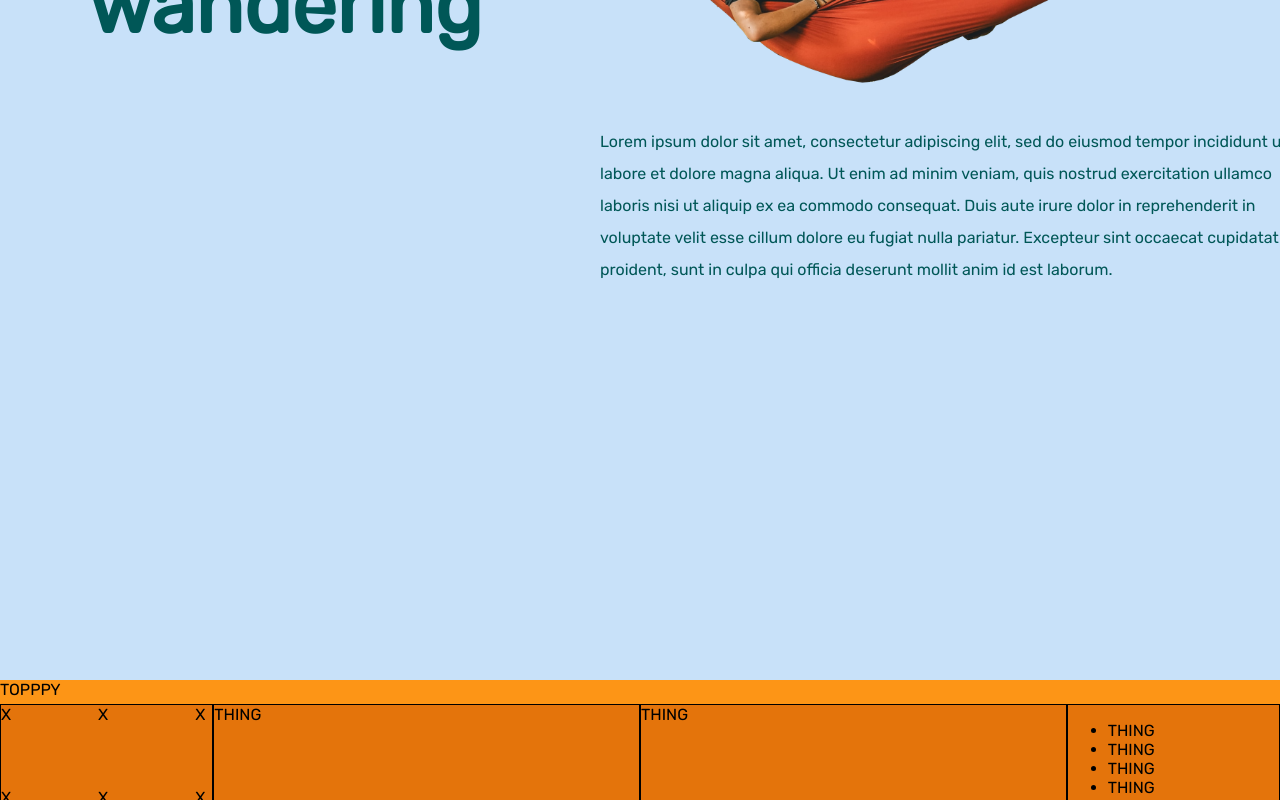
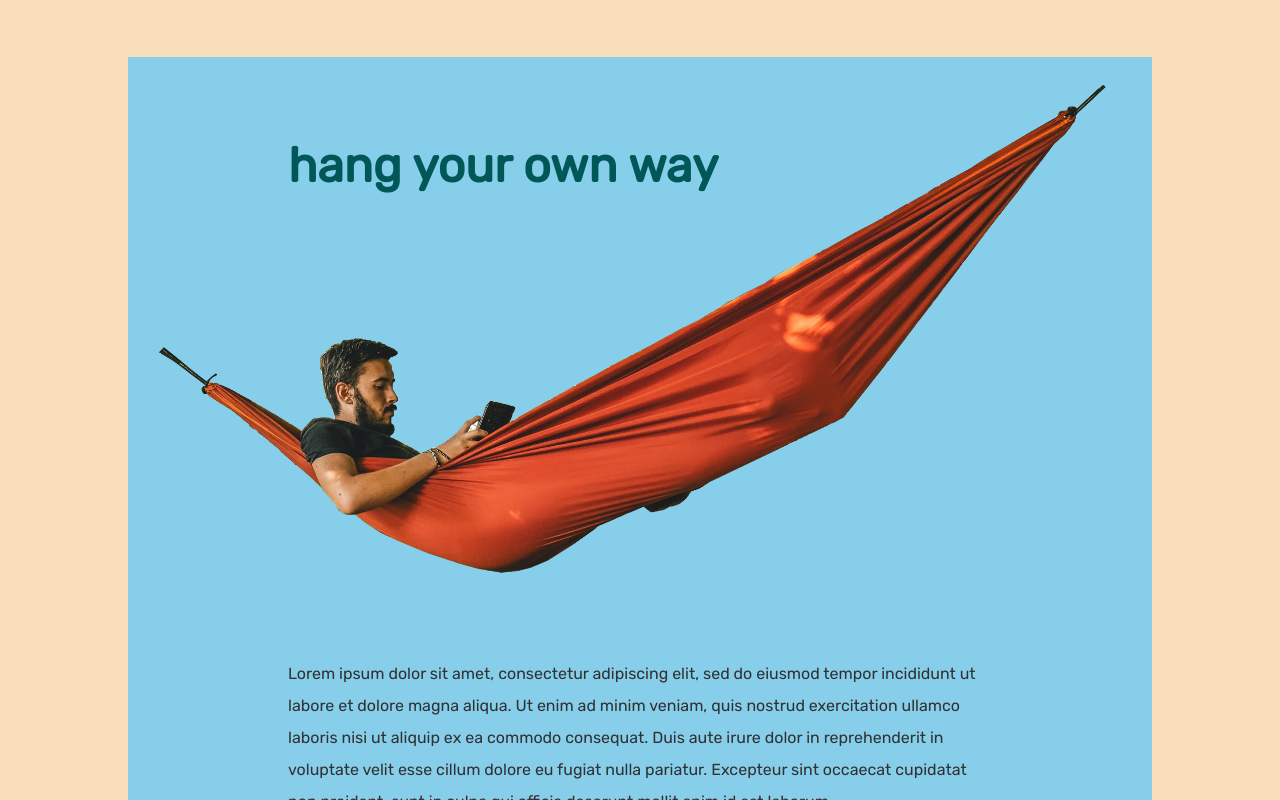
Before and after one commit to hkennedyvi/camper, a React (Create React App) app: page / in a window 1280 px wide. Shown: the part 1240-2040 px from the top of the page. Built offline with nearby package versions, Linux system fonts and the light colour scheme.

Commit message:
main restyled

```diff
--- a/src/components/Main/index.jsx
+++ b/src/components/Main/index.jsx
@@ -6,17 +6,19 @@
     render() {
         return (
             <section className="main">
-                <div className="left_container">
+                <div className="top_container">
                     <h1>wilderness worth wandering</h1>
                 </div>
-                <div className="right_container">
-                    <div className="header_container">
+                <div className="bottom_container">
+                    <div className="sm_header_container">
                         <h3>hang your own way</h3>
                     </div>
                     <div className="image_container">
                         <img className="main_image" src={HammockImage} alt="" />
-                        <p className="main_copy">Lorem ipsum dolor sit amet, consectetur adipiscing elit, sed do eiusmod tempor incididunt ut labore et dolore magna aliqua. Ut enim ad minim veniam, quis nostrud exercitation ullamco laboris nisi ut aliquip ex ea commodo consequat. Duis aute irure dolor in reprehenderit in voluptate velit esse cillum dolore eu fugiat nulla pariatur. Excepteur sint occaecat cupidatat non proident, sunt in culpa qui officia deserunt mollit anim id est laborum.</p>
                     </div>
+                    <p className="main_copy">
+                        Lorem ipsum dolor sit amet, consectetur adipiscing elit, sed do eiusmod tempor incididunt ut labore et dolore magna aliqua. Ut enim ad minim veniam, quis nostrud exercitation ullamco laboris nisi ut aliquip ex ea commodo consequat. Duis aute irure dolor in reprehenderit in voluptate velit esse cillum dolore eu fugiat nulla pariatur. Excepteur sint occaecat cupidatat non proident, sunt in culpa qui officia deserunt mollit anim id est laborum.
+                    </p>
                 </div>
             </section>
         )
--- a/src/components/Main/main.scss
+++ b/src/components/Main/main.scss
@@ -1,55 +1,52 @@
+$primaryBg: #f8debb;
+$secondaryBg: #87ceeb;
 $fontPrimary: #005757;
+$fontSecondary: #313131;
 
 .main {
     display: flex;
+    flex-direction: column;
     justify-content: space-around;
+    align-items: center;
     width: 100vw;
-    height: 100vh;
+    height: 180vh;
     overflow-x: hidden;
-    padding: 10rem 0;
     color: $fontPrimary;
     text-align: start;
+    background: $primaryBg;
 }
 
-.left_container {
-    padding: 3rem;
-    width: 30%;
+.top_container {
+    width: 100%;
+    text-align: end;
+    padding: 0 5rem 0 0;
+}
+
+.bottom_container {
+    width: 80%;
+    display: flex;
+    flex-direction: column;
+    position: relative;
+    background: $secondaryBg;
+}
+
+.sm_header_container {
+    position: absolute;
+    top: 5rem;
+    z-index: 10;
+    padding: 0 10rem;
+}
+
+.image_container {
+    max-width: 100%;
+}
+
+.main_image {
+    max-width: 100%;
 }
 
 .main_copy {
+    color: $fontSecondary;
     line-height: 2rem;
+    padding: 2rem 10rem;
 }
-
-.right_container {
-    width: 50%;
-    position: relative;
-}
-
-.header_container {
-    position: absolute;
-    top: 3rem;
-    left: 0;
-    z-index: 10;
-}
-
-h1 {
-    margin: 0;
-    font-size: 5rem;
-
-}
-
-h3 {
-    margin: 0;
-    font-size: 3rem;
-    color: $fontPrimary;
-}
-
-.image_container {
-    position: absolute;
-    top: 0;
-    left: 0;
-}
-
-.main_image {
-    max-width: 45rem;
-}
--- a/src/components/NavBar/navbar.scss
+++ b/src/components/NavBar/navbar.scss
@@ -11,6 +11,7 @@
     color: white;
     align-items: center;
     text-align: center;
+    z-index: 20;
 }
 
 .navbar.active {
--- a/src/index.scss
+++ b/src/index.scss
@@ -9,6 +9,16 @@
   font-family: 'Rubik', sans-serif;
 }
 
+h1 {
+  margin: 0;
+  font-size: 5rem;
+}
+
+h3 {
+  margin: 0;
+  font-size: 3rem;
+}
+
 a {
   text-decoration: none;
   color: inherit;
```
Also changed, not shown: 1 other file (tests, documents, lock files or other folders).
